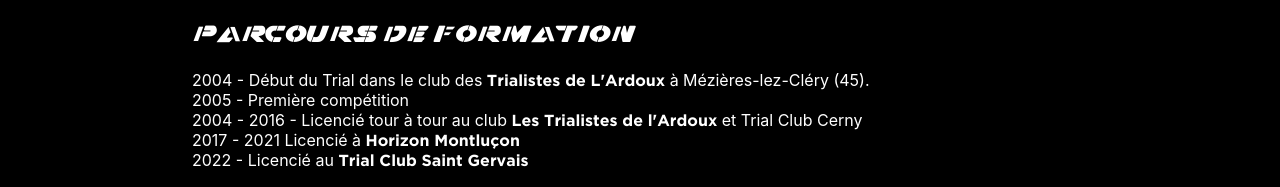
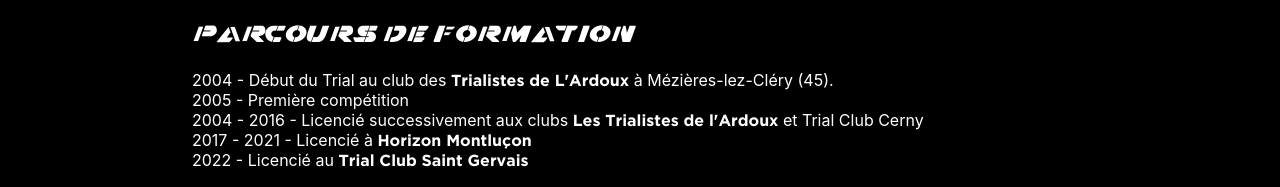
Before and after one commit to LouisGrillon/PerfLouisGrillon, a React (Vite) app in the folder perflouisgrillon/: page /about in a window 1280 px wide. Shown: the part 260-447 px from the top of the page. Built offline with nearby package versions, Linux system fonts and the light colour scheme; no server answers; a web font is replaced by a local one.

Commit message:
Update About.jsx

```diff
--- a/perflouisgrillon/src/Components/About/About.jsx
+++ b/perflouisgrillon/src/Components/About/About.jsx
@@ -19,12 +19,12 @@ function About() {
 
             <div className="formation_wrapper" >
                 <h2 className="formation_Title">{t('formation_Title')}</h2>
-                <span className='description'>2004 - {t('description_part_2')} <span className="important_Item"> Trialistes de L'Ardoux</span>
+                <span className='description'>2004 - {t('formation_2004')} <span className="important_Item"> Trialistes de L'Ardoux</span>
                 {t('description_part_3')} Mézières-lez-Cléry (45).</span> <br />
                 <span className='description'>2005 - {t('description_part_4')}</span> <br />
-                <span className='description'>2004 - 2016 - {t('description_part_5')} <span className="important_Item"> Les Trialistes de l'Ardoux</span> {t('and')} Trial Club Cerny</span> <br />
-                <span className="description">2017 - 2021 Licencié à <span className="important_Item">Horizon Montluçon</span></span><br />
-                <span className='description'>2022 - {t('description_part_6')}{t('description_part_3_5')} <span className="important_Item">Trial Club Saint Gervais</span></span>
+                <span className='description'>2004 - 2016 - {t('formation_2004_2016')} <span className="important_Item"> Les Trialistes de l'Ardoux</span> {t('and')} Trial Club Cerny</span> <br />
+                <span className="description">2017 - 2021 - {t('formation_2017_2021')} <span className="important_Item">Horizon Montluçon</span></span><br />
+                <span className='description'>2022 - {t('formation_2022')}{" "} <span className="important_Item">Trial Club Saint Gervais</span></span>
             </div>
 
             <div className="trophies_wrapper" >
```
